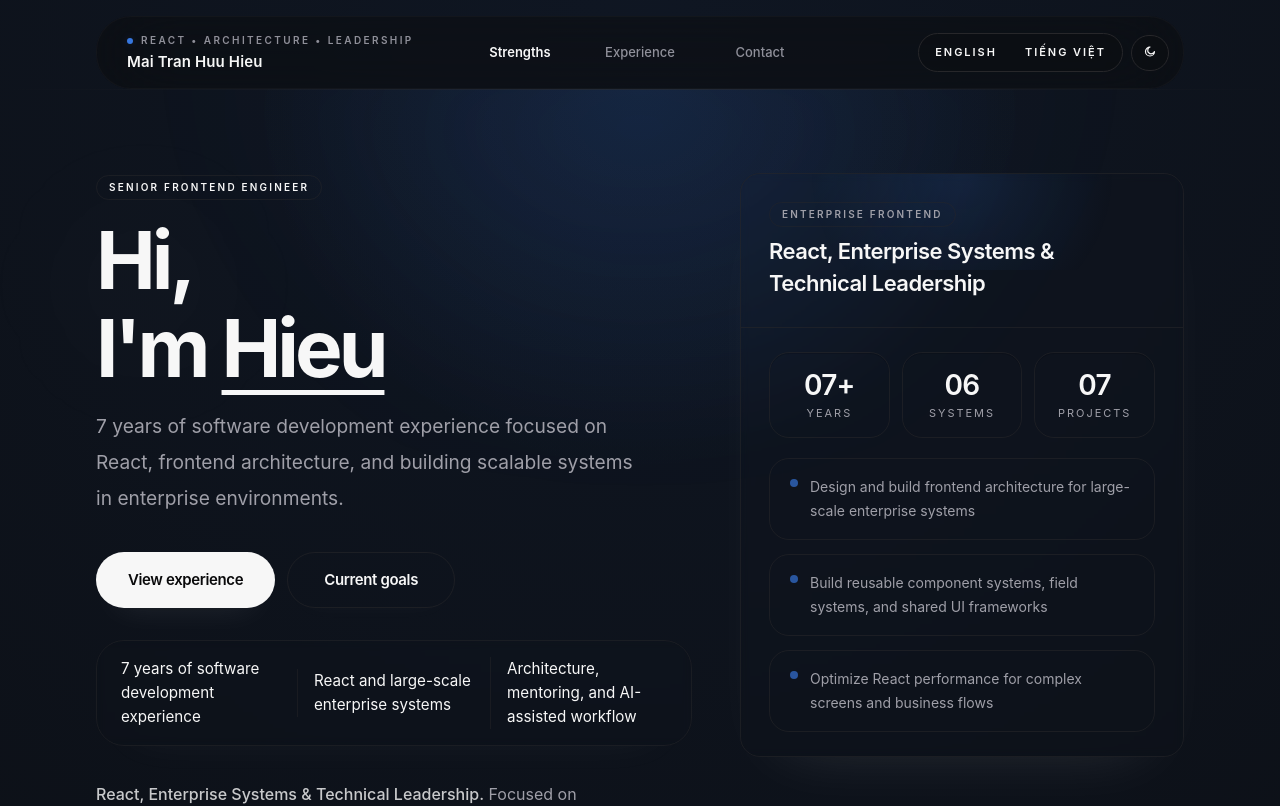
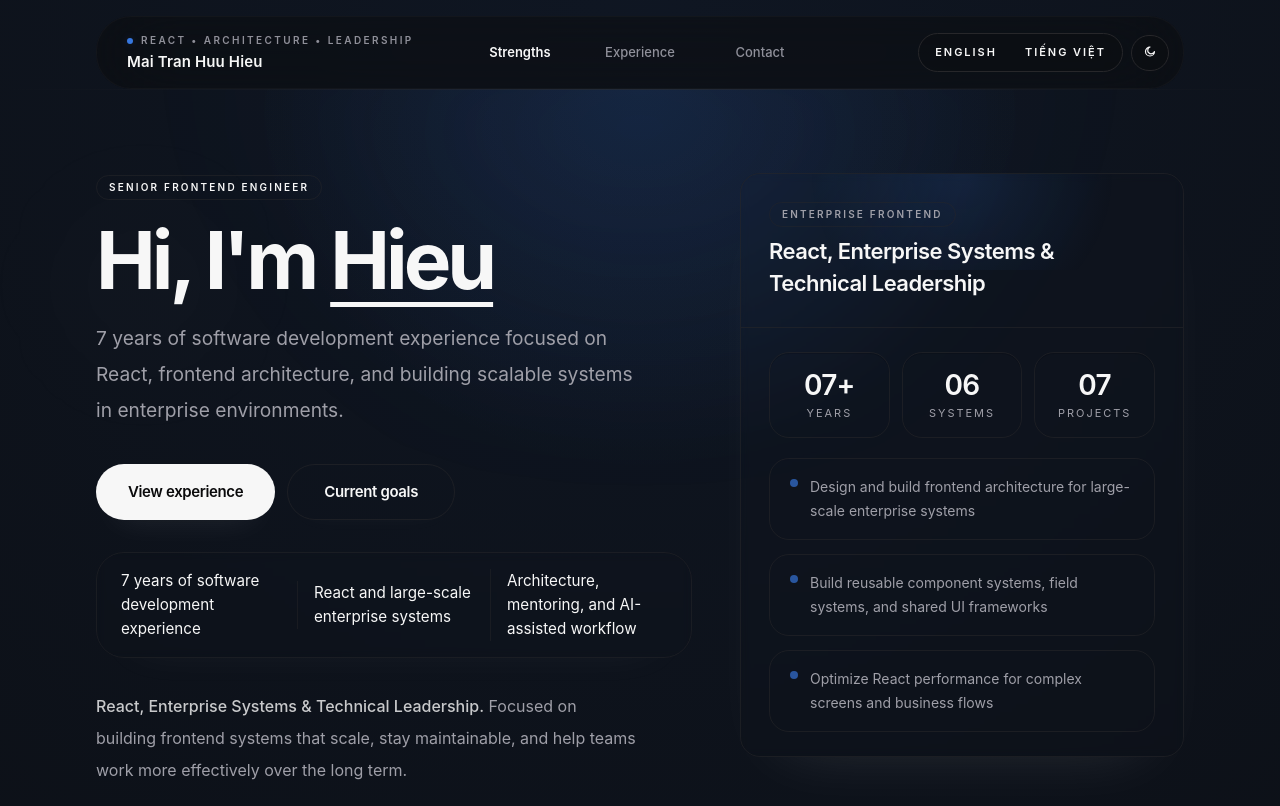
Before and after one commit to hieu-mth/hieu-mth, a Next.js app: page /hieu-mth/en in a window 1280 px wide. Shown: the top 806 px of the page. Built offline with nearby package versions, Linux system fonts and the light colour scheme.

Commit message:
Update HeroSection.tsx

```diff
--- a/src/features/profile/components/HeroSection.tsx
+++ b/src/features/profile/components/HeroSection.tsx
@@ -22,6 +22,7 @@ export function HeroSection({ locale }: HeroSectionProps) {
   const headingParts = pageContent.hero.headingPrefix.trim().split(/\s+/);
   const headingLead = headingParts.slice(0, -1).join(' ');
   const headingTail = headingParts.at(-1) ?? pageContent.hero.headingPrefix;
+  const isEnglish = locale === 'en';
 
   return (
     <section
@@ -41,6 +42,14 @@ export function HeroSection({ locale }: HeroSectionProps) {
                 {basicProfile.role}
               </Badge>
               <div className="space-y-5">
+                {isEnglish ? (
+                  <h1 className="max-w-[9ch] text-5xl font-bold leading-[0.94] tracking-[-0.05em] text-foreground sm:max-w-[10ch] sm:text-6xl md:max-w-[12ch] lg:max-w-[14ch] lg:text-[4.75rem] xl:max-w-none xl:text-[5rem]">
+                    <span>{pageContent.hero.headingPrefix} </span>
+                    <span className="relative inline-block text-foreground/78 underline decoration-accent/18 decoration-[0.34rem] underline-offset-[0.16em]">
+                      {firstName}
+                    </span>
+                  </h1>
+                ) : (
                   <h1 className="max-w-[12ch] text-5xl font-bold leading-[0.94] tracking-[-0.05em] text-foreground sm:max-w-[13ch] sm:text-6xl lg:max-w-[12ch] lg:text-[4.75rem] xl:text-[5rem]">
                     <span className="block">{headingLead}</span>
                     <span className="mt-2 block">
@@ -50,6 +59,7 @@ export function HeroSection({ locale }: HeroSectionProps) {
                       </span>
                     </span>
                   </h1>
+                )}
                 <p className="max-w-[32rem] text-lg leading-8 text-muted-foreground sm:text-[1.2rem] sm:leading-9 lg:max-w-[34rem]">
                   {basicProfile.tagline}
                 </p>
```
Lines whose indentation alone changed are shown as unchanged.
